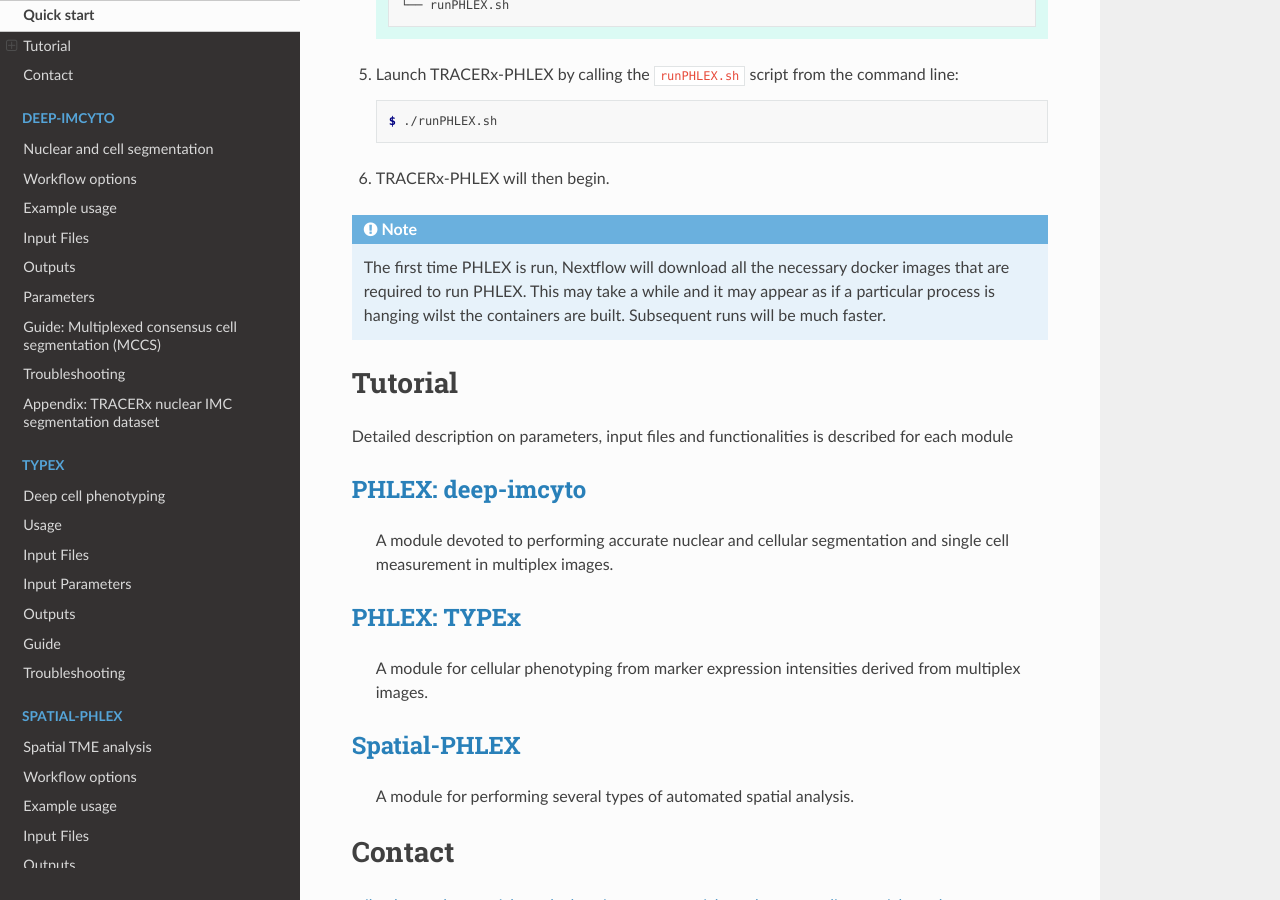
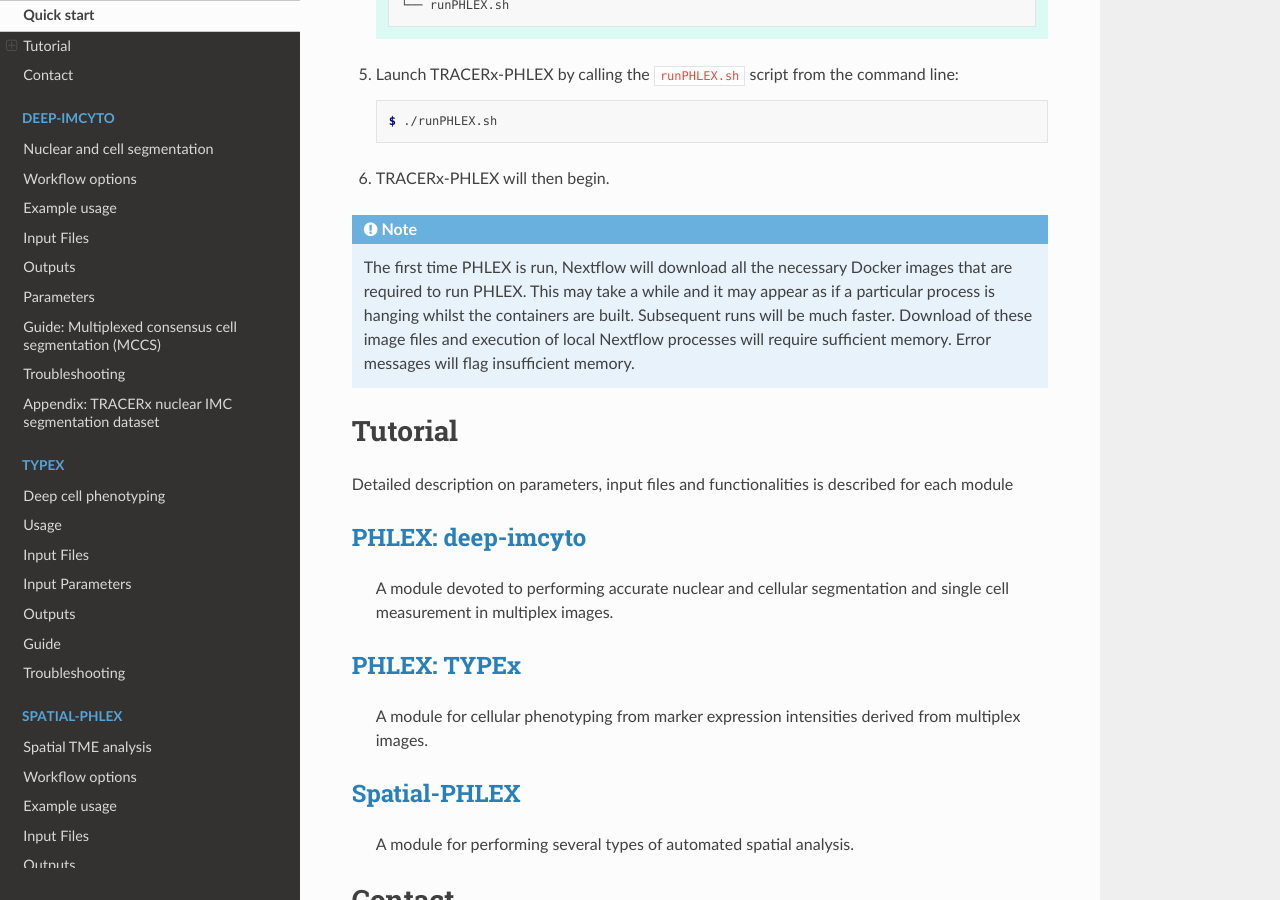
Before and after one commit to FrancisCrickInstitute/TRACERx-PHLEX, a Sphinx documentation site: the page built from docs/source/quickstart.rst, in a window 1280 px wide and 900 px high, scrolled down 974 px. Built offline with Sphinx 7.4.7 and the Read the Docs theme 2.0.0, drawn with Linux system fonts in a browser that asks for light colours.

Commit message:
Update quickstart.rst

```diff
--- a/docs/source/quickstart.rst
+++ b/docs/source/quickstart.rst
@@ -61,7 +61,7 @@ Quick start
 
 .. note::
 
-   The first time PHLEX is run, Nextflow will download all the necessary docker images that are required to run PHLEX. This may take a while and it may appear as if a particular process is hanging wilst the containers are built. Subsequent runs will be much faster.
+   The first time PHLEX is run, Nextflow will download all the necessary Docker images that are required to run PHLEX. This may take a while and it may appear as if a particular process is hanging whilst the containers are built. Subsequent runs will be much faster. Download of these image files and execution of local Nextflow processes will require sufficient memory. Error messages will flag insufficient memory.
 
 
 Tutorial
```
